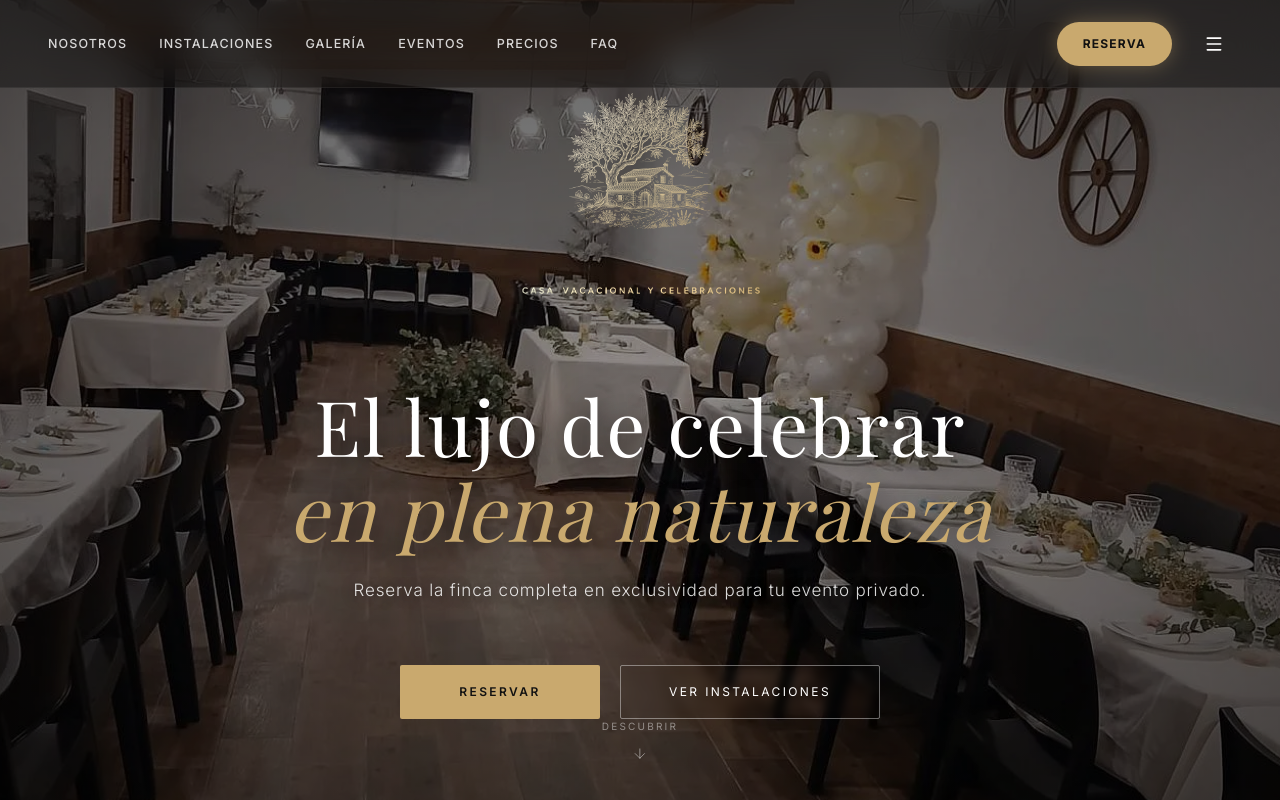
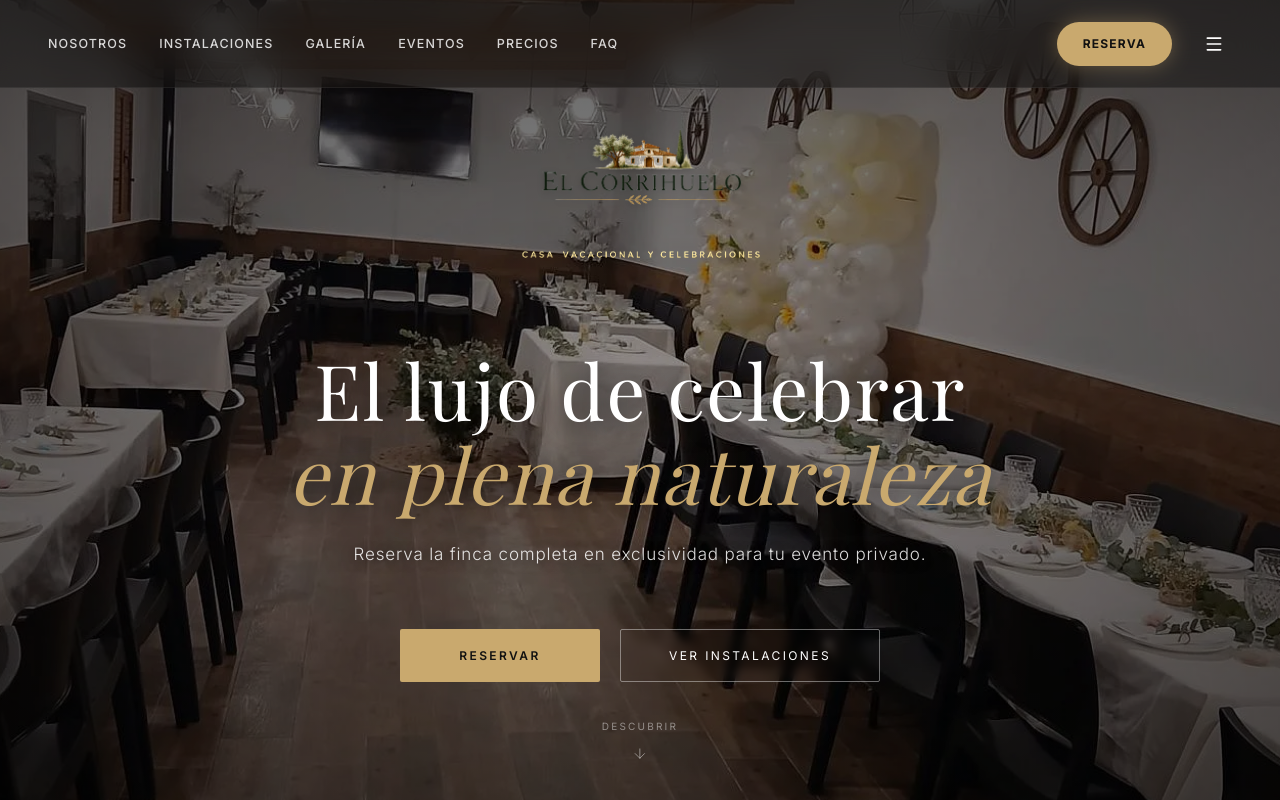
Before and after one commit to Tom-cayano/el-corrihuelo, a Next.js app: page / in a window 1280 px wide. Shown: the top 800 px of the page. Built offline with nearby package versions, Linux system fonts and the light colour scheme; a web font is replaced by a local one.

Commit message:
fix: restore exact original house/tree illustration and apply specific gradient to typography only

```diff
--- a/components/Hero.tsx
+++ b/components/Hero.tsx
@@ -89,31 +89,24 @@ export default function Hero() {
             gap: "24px",
           }}
         >
-          {/* Nueva Ilustración: Grabado a mano de Finca y Olivo */}
-          <div
+          {/* Ilustración Original de la Casa y Olivo */}
+          <img
+            src="/images/logo-house.png"
+            alt="Ilustración El Corrihuelo"
             style={{
-              width: "clamp(120px, 18vw, 160px)",
-              height: "clamp(120px, 18vw, 160px)",
-              background: "linear-gradient(135deg, #FFFBF0 0%, #E5D0A1 60%, #C9A96E 100%)",
-              WebkitMaskImage: "url(/images/logo-illustration.png)",
-              WebkitMaskSize: "contain",
-              WebkitMaskRepeat: "no-repeat",
-              WebkitMaskPosition: "center",
-              maskImage: "url(/images/logo-illustration.png)",
-              maskSize: "contain",
-              maskRepeat: "no-repeat",
-              maskPosition: "center",
-              filter: "drop-shadow(0 4px 12px rgba(0,0,0,0.65))",
+              width: "clamp(180px, 25vw, 220px)",
+              height: "auto",
+              objectFit: "contain",
+              filter: "drop-shadow(0 2px 3px rgba(0,0,0,0.2))",
             }}
-            aria-hidden="true"
           />
 
-          {/* Tipografía Original Restaurada */}
+          {/* Tipografía Original con Degradado Dorado Específico */}
           <div
             style={{
               width: "clamp(220px, 32vw, 360px)",
               height: "clamp(45px, 6vw, 70px)",
-              background: "linear-gradient(90deg, #FFFBF0 0%, #E5D0A1 50%, #C9A96E 100%)",
+              background: "linear-gradient(to bottom, #FFF8E6 0%, #E6C77A 50%, #B98C3F 100%)",
               WebkitMaskImage: "url(/images/logo-text-cropped.png)",
               WebkitMaskSize: "contain",
               WebkitMaskRepeat: "no-repeat",
@@ -122,9 +115,10 @@ export default function Hero() {
               maskSize: "contain",
               maskRepeat: "no-repeat",
               maskPosition: "center",
-              // El drop-shadow con el mismo color del degradado añade un ~5% de grosor a las letras
-              // El contrast(1.2) aumenta la nitidez
-              filter: "drop-shadow(0 0 1px #E5D0A1) drop-shadow(0 4px 12px rgba(0,0,0,0.65)) contrast(1.2)",
+              // El drop-shadow con el mismo color del degradado (#E6C77A) añade el grosor de 5%
+              // contrast(1.25) aumenta la nitidez
+              // drop-shadow negro con 3px blur y 20% de opacidad para visibilidad
+              filter: "drop-shadow(0 0 1px #E6C77A) drop-shadow(0 2px 3px rgba(0,0,0,0.2)) contrast(1.25)",
             }}
             aria-label="El Corrihuelo - Casa Vacacional & Celebraciones"
             role="img"
--- /dev/null
+++ b/split-logo.js
@@ -0,0 +1,18 @@
+const { Jimp } = require('jimp');
+
+async function splitLogo() {
+  try {
+    // Read the transparent version of the ORIGINAL logo
+    const img = await Jimp.read('/Users/wellitonbatistadasilva/Desktop/el-corrihuelo/public/images/logo-transparente.png');
+
+    // Crop the top part (the house and tree)
+    img.crop({ x: 0, y: 0, w: img.bitmap.width, h: 700 });
+
+    await img.write('/Users/wellitonbatistadasilva/Desktop/el-corrihuelo/public/images/logo-house.png');
+    console.log('Original house/tree isolated successfully!');
+  } catch (err) {
+    console.error(err);
+  }
+}
+
+splitLogo();
```
Also changed, not shown: public/images/logo-house.png (added).
